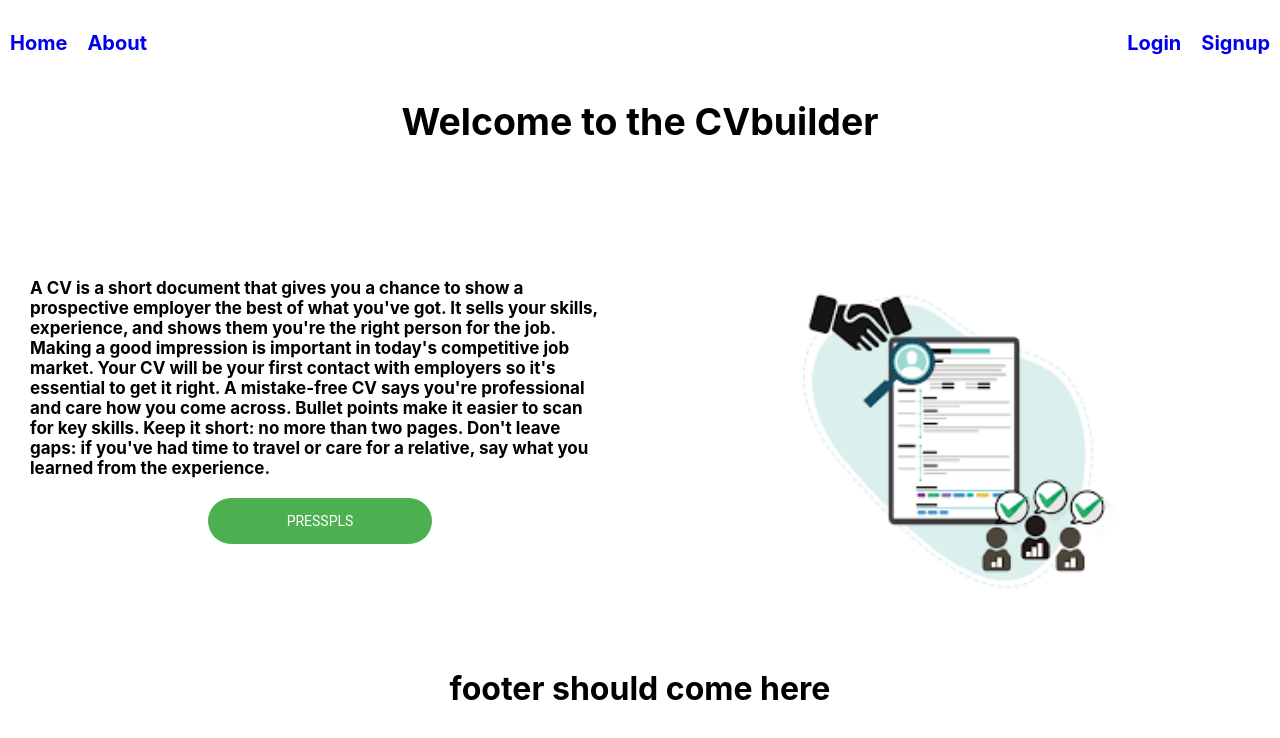
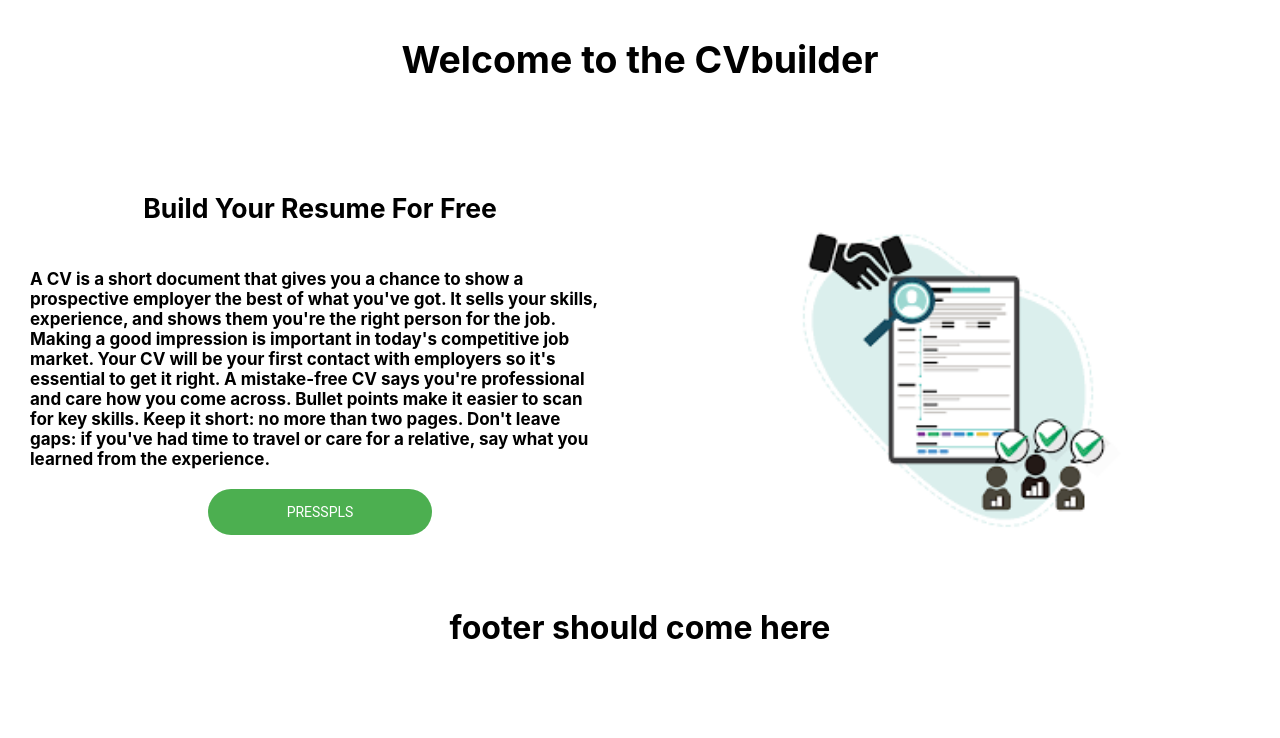
Before and after one commit to dhyanswathi/ReactCVBuilder, a React (Create React App) app in the folder cvbuilder/: page / in a window 1280 px wide. Shown: the top 738 px of the page. Built offline with nearby package versions, Linux system fonts and the light colour scheme.

Commit message:
prepare for merge

```diff
--- a/cvbuilder/package.json
+++ b/cvbuilder/package.json
@@ -6,6 +6,7 @@
     "@testing-library/jest-dom": "^5.14.1",
     "@testing-library/react": "^13.0.0",
     "@testing-library/user-event": "^13.2.1",
+    "axios": "^1.1.3",
     "react": "^18.2.0",
     "react-dom": "^18.2.0",
     "react-router-dom": "^6.4.3",
--- a/cvbuilder/src/Components/Welcome.css
+++ b/cvbuilder/src/Components/Welcome.css
@@ -43,9 +43,8 @@ footer {
     color: white; */
 }
 
-.nav {
+/* .nav {
     padding-bottom: 40px;
-    /* background-color: black; */
     height: inherit;
 }
 
@@ -54,20 +53,21 @@ footer {
     margin: 10px;
     text-decoration: none;
     font-size: 20px;
-    /* color: white; */
+    font-style: italic;
 }
+
 .nav-right {
     float: right;
     margin: 10px;
     text-decoration: none;
     font-size: 20px;
-    /* color: white; */
+    font-style: italic;
 }
 
 .nav-left:hover,
 .nav-right:hover {
     background-color: blue;
-}
+} */
 
 Link {
     list-style-type: none;
--- a/cvbuilder/src/Components/Welcome.js
+++ b/cvbuilder/src/Components/Welcome.js
@@ -7,12 +7,12 @@ import Login from './Login';
 function Welcome() {
     return (
         <div>
-            <nav className='nav'>
+            {/* <nav className='nav'>
                 <Link to="/Home" className='nav-left' style={{listStyleType:'none'}} >Home</Link>
                 <Link to="/About" className='nav-left'>About</Link>
                 <Link to="/Signup" className='nav-right'>Signup</Link>
                 <Link to="/Login" className='nav-right'>Login</Link>
-            </nav>
+            </nav> */}
 
             <Routes>
                 <Route path="/Login" element={<Login />} />
@@ -23,6 +23,7 @@ function Welcome() {
 
             <div className='welcome'>
                 <section>
+                    <h5>Build Your Resume For Free</h5>
                     <p>A CV is a short document that gives you a chance to show a prospective employer the best of what you've got.
                         It sells your skills, experience, and shows them you're the right person for the job.
                         Making a good impression is important in today's competitive job market.
```
Also changed, not shown: 1 other file (tests, documents, lock files or other folders).
